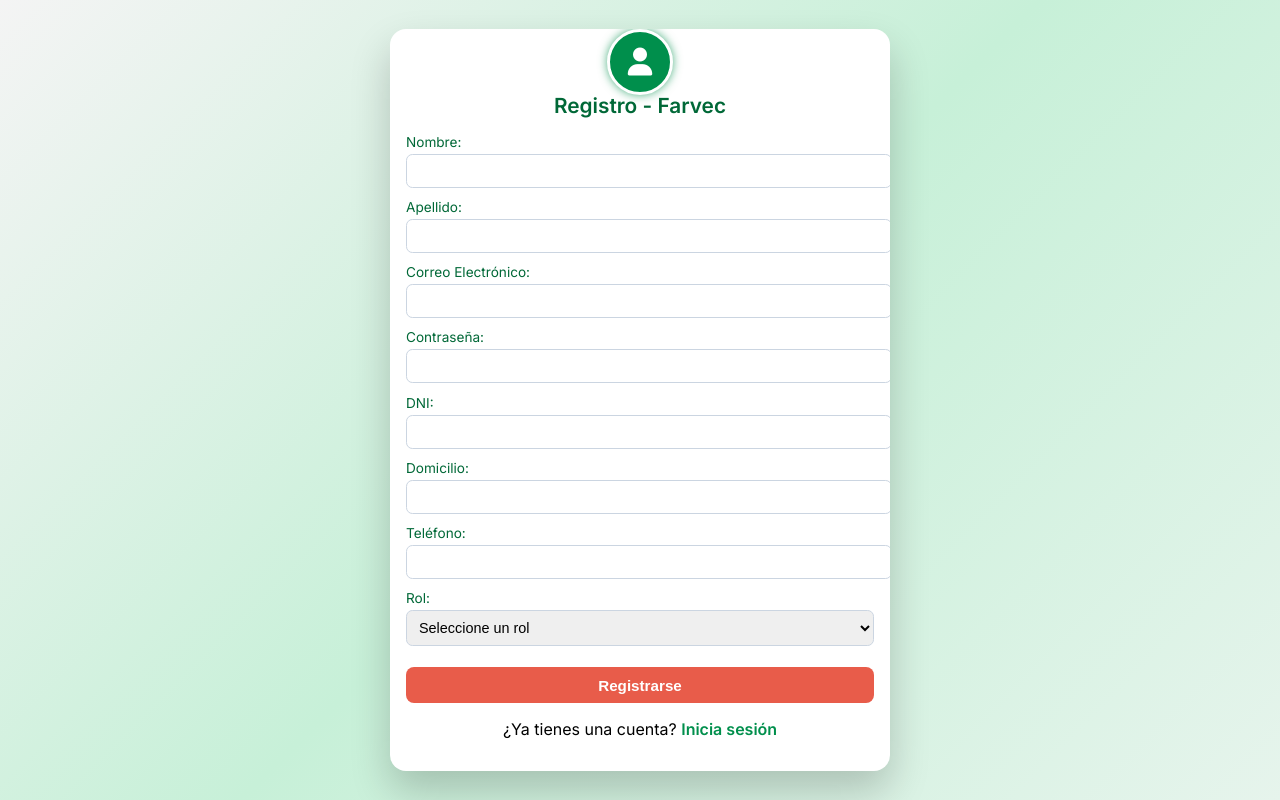
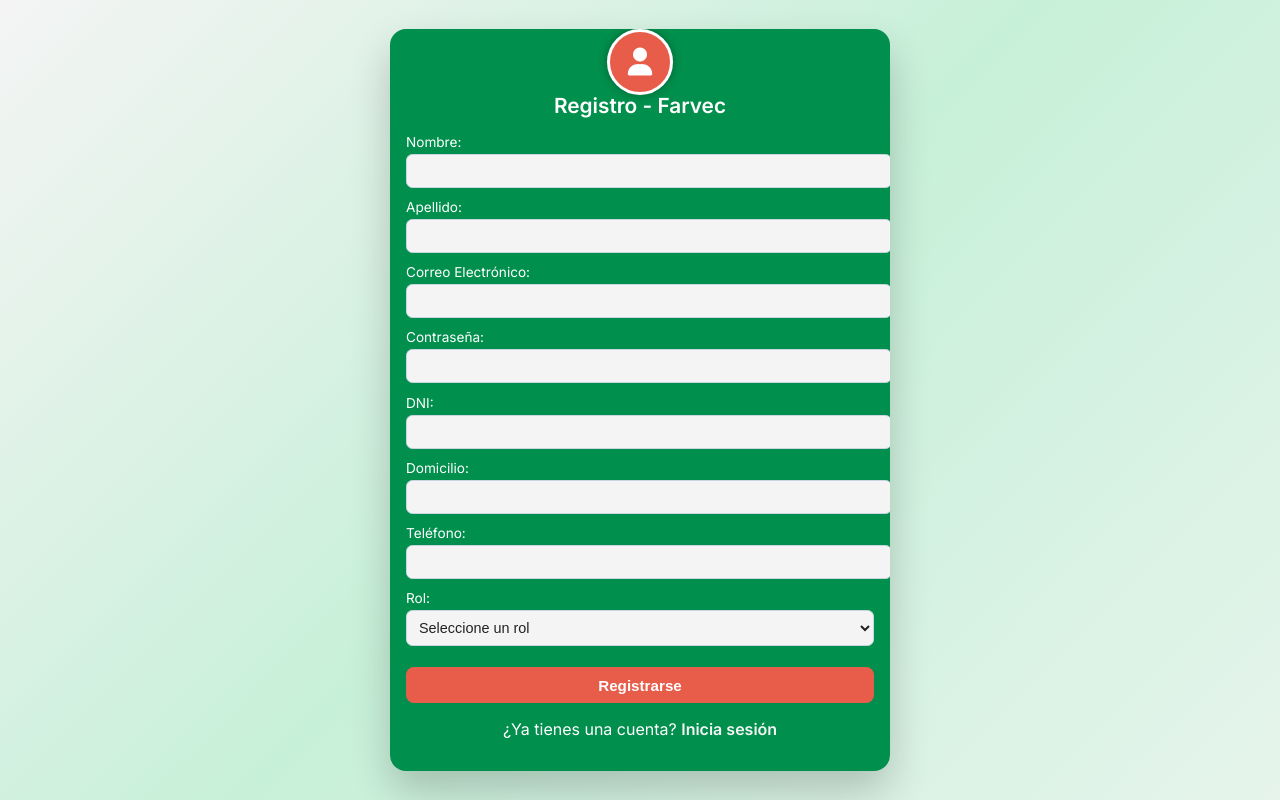
Before and after one commit to FrancoVega852/Sistema-de-una-Farmacia, a PHP site: page /Registro.php in a window 1280 px wide. Run offline with PHP 8.4, Linux system fonts and the light colour scheme.

Commit message:
Update Registro.php
Actualizaciones en la paleta de colores de Registro.php

```diff
--- a/Registro.php
+++ b/Registro.php
@@ -36,7 +36,7 @@
   <link rel="stylesheet" href="https://cdnjs.cloudflare.com/ajax/libs/font-awesome/6.5.0/css/all.min.css" />
   <style>
     :root {
-      --verde: #008f4c;
+      --verde: #008f4c;        /* Verde fuerte */
       --verde-oscuro: #006837;
       --blanco: #ffffff;
       --gris: #f4f4f4;
@@ -57,7 +57,7 @@
     }
 
     .form-container {
-      background-color: var(--blanco);
+      background-color: var(--verde); /* ahora igual que login */
       padding: 1.0rem;
       border-radius: 1rem;
       box-shadow: 0 20px 40px rgba(0, 0, 0, 0.2);
@@ -69,6 +69,7 @@
       display: flex;
       flex-direction: column;
       align-items: center;
+      color: var(--blanco);
     }
 
     .avatar {
@@ -78,20 +79,20 @@
       transform: translateX(-50%);
       width: 60px;
       height: 60px;
-      background-color: var(--verde);
+      background-color: var(--acento);
       border-radius: 50%;
       display: flex;
       justify-content: center;
       align-items: center;
       color: var(--blanco);
       font-size: 28px;
-      box-shadow: 0 0 10px rgba(0, 143, 76, 0.7);
+      box-shadow: 0 0 10px rgba(0, 0, 0, 0.3);
       border: 3px solid var(--blanco);
     }
 
     .form-container h2 {
       font-size: 1.3rem;
-      color: var(--verde-oscuro);
+      color: var(--blanco);
       margin-top: 3rem;
       margin-bottom: 1rem;
       text-align: center;
@@ -108,7 +109,7 @@
     .input-group label {
       display: block;
       font-size: 0.85rem;
-      color: var(--verde-oscuro);
+      color: var(--blanco);
       margin-bottom: 0.25rem;
     }
 
@@ -119,6 +120,8 @@
       font-size: 0.9rem;
       border: 1px solid #cbd5e1;
       border-radius: 0.4rem;
+      background: var(--gris);
+      color: #222;
       transition: 0.3s border-color ease;
     }
 
@@ -152,20 +155,23 @@
       text-align: center;
       font-weight: bold;
       color: var(--acento);
+      background: var(--blanco);
+      padding: 0.4rem;
+      border-radius: 0.4rem;
       font-size: 0.9rem;
     }
 
-    p { margin-top: 1rem; }
+    p { margin-top: 1rem; color: var(--blanco); }
 
     p a {
-      color: var(--verde);
+      color: var(--gris);
       text-decoration: none;
       font-weight: 600;
       transition: color 0.3s ease;
     }
 
     p a:hover {
-      color: var(--verde-oscuro);
+      color: var(--blanco);
       text-decoration: underline;
     }
 
```
